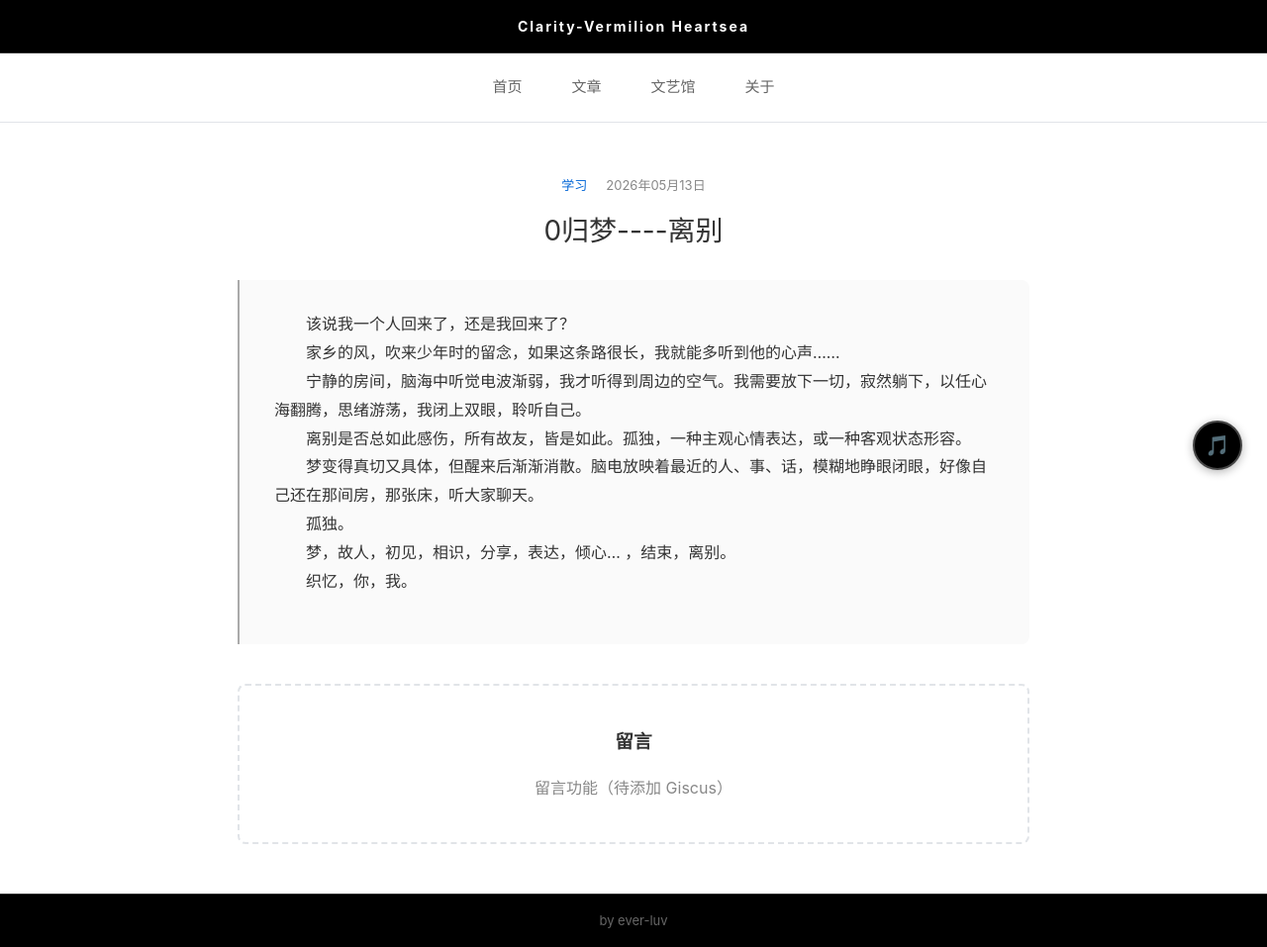
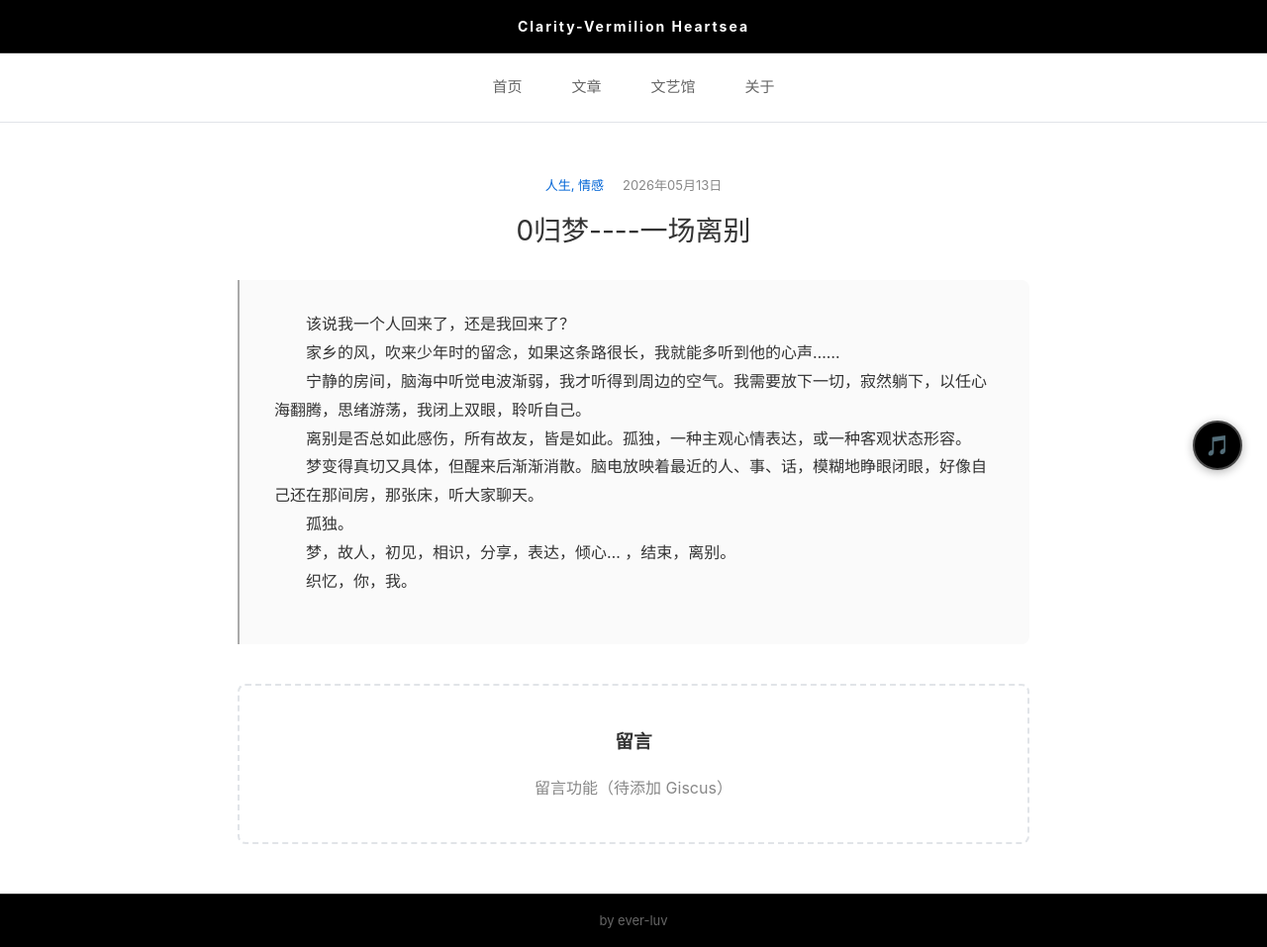
Before and after one commit to ever-luv/ever-luv.github.io, a Jekyll site: the page built from _posts/2026-05-13-return.md, in a window 1280 px wide. Shown: the whole page at 99% size. Built offline with Jekyll 4.4.1, drawn with Linux system fonts in a browser that asks for light colours.

Commit message:
Update post title and categories

```diff
--- a/_posts/2026-05-13-return.md
+++ b/_posts/2026-05-13-return.md
@@ -1,7 +1,7 @@
 ---
 layout: post
-title: 0归梦----离别
-categories: [学习]
+title: 0归梦----一场离别
+categories: [人生,情感]
 ---
 　　该说我一个人回来了，还是我回来了？
 　　家乡的风，吹来少年时的留念，如果这条路很长，我就能多听到他的心声……
```
